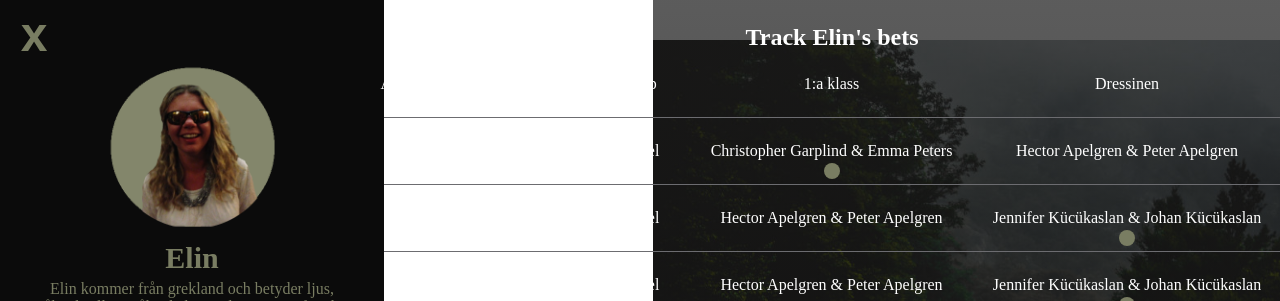
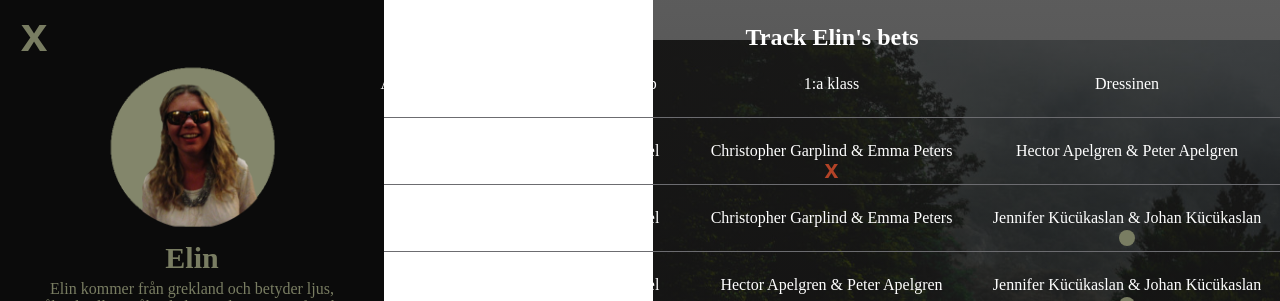
Before and after one commit to g-lowen/on-track, a React (Vite) app: page /Elin in a window 1280 px wide. Shown: the top 301 px of the page. Built offline with nearby package versions, Linux system fonts and the light colour scheme.

Commit message:
update results

```diff
--- a/src/communication/data.ts
+++ b/src/communication/data.ts
@@ -254,7 +254,7 @@ export const playerBets = {
         "0"
       ],
       g12: [
-        "Hector Apelgren & Peter Apelgren",
+        "Christopher Garplind & Emma Peters",
         "Jennifer Kücükaslan & Johan Kücükaslan",
         "10 november 2023",
         "Gruppspel",
@@ -322,7 +322,7 @@ export const playerBets = {
 } as const;
 
 export const results = {
-  g11: false,
+  g11: "Hector Apelgren & Peter Apelgren",
   g12: false,
   g13: false,
   g21: false,
```
